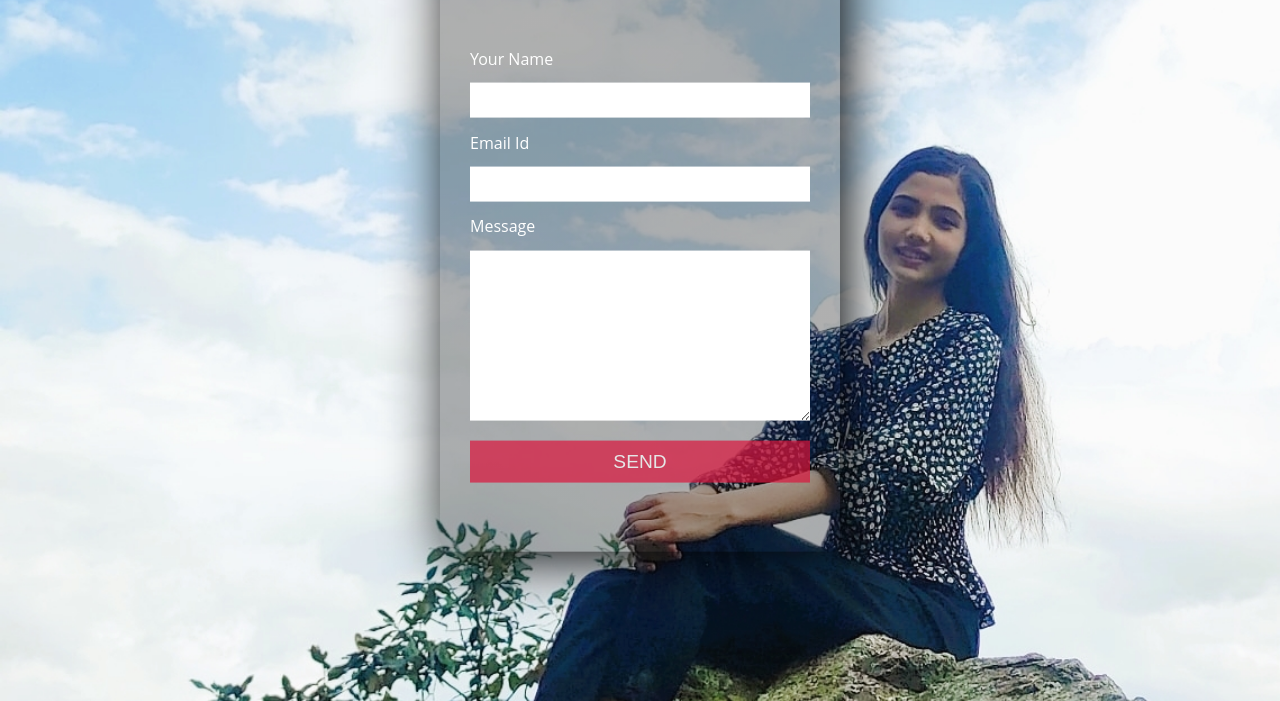
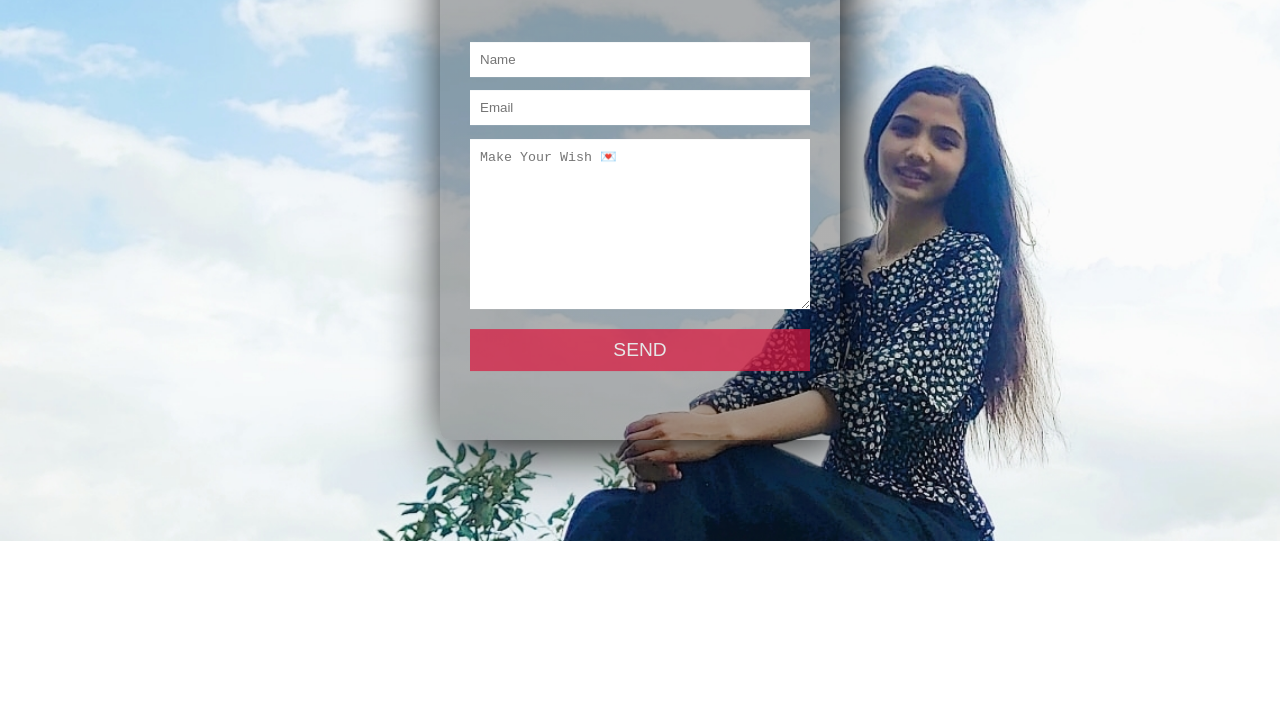
Before and after one commit to UtsavKc8084/dream, a plain HTML site: page index.html in a window 1280 px wide. Shown: the part 259-960 px from the top of the page. After the commit the page ends 800 px from the top, so only its background shows below. Drawn offline with Linux system fonts and the light colour scheme.

Commit message:
initial commit

```diff
--- a/index.html
+++ b/index.html
@@ -4,25 +4,32 @@
     <meta charset="UTF-8" />
     <meta http-equiv="X-UA-Compatible" content="IE=edge" />
     <meta name="viewport" content="width=device-width, initial-scale=1.0" />
-    <title>Document</title>
+    <title>MakeYourWish</title>
     <link rel="stylesheet" href="style.css" />
   </head>
   <body>
     <section>
       <div class="form-container">
-        <h1>Demo</h1>
+        <h1>Make your Wish Gomu</h1>
         <form class="contact-form" method="post">
           <div class="control">
-            <label class="name" for="name">Your Name</label>
-            <input type="text" name="name" id="name" />
+            <!-- <label class="name" for="name">Your Name</label> -->
+            <input type="text" name="name" id="name" placeholder="Name" />
           </div>
           <div class="control">
-            <label classs="email" for="email">Email Id</label>
-            <input type="email" name="email" id="email" />
+            <!-- <label classs="email" for="email">Email Id</label> -->
+            <input type="email" name="email" id="email" placeholder="Email" />
           </div>
           <div class="control">
-            <label class="message" for="message">Message</label>
-            <textarea name="" id="message" cols="30" rows="10"></textarea>
+            <!-- <label class="message" for="message">Message</label> -->
+            <textarea
+              style="opacity: 1"
+              name=""
+              id="message"
+              cols="30"
+              rows="10"
+              placeholder="Make Your Wish 💌"
+            ></textarea>
           </div>
 
           <div class="control">
--- a/style.css
+++ b/style.css
@@ -9,11 +9,11 @@ body {
 }
 section {
   position: relative;
-  height: 120vh;
-  width: 100%;
+  height: 100vh;
   background: url(./image.jpg);
   background-size: cover;
   background-position: center center;
+  background-repeat: no-repeat;
 }
 .form-container {
   position: absolute;
```
